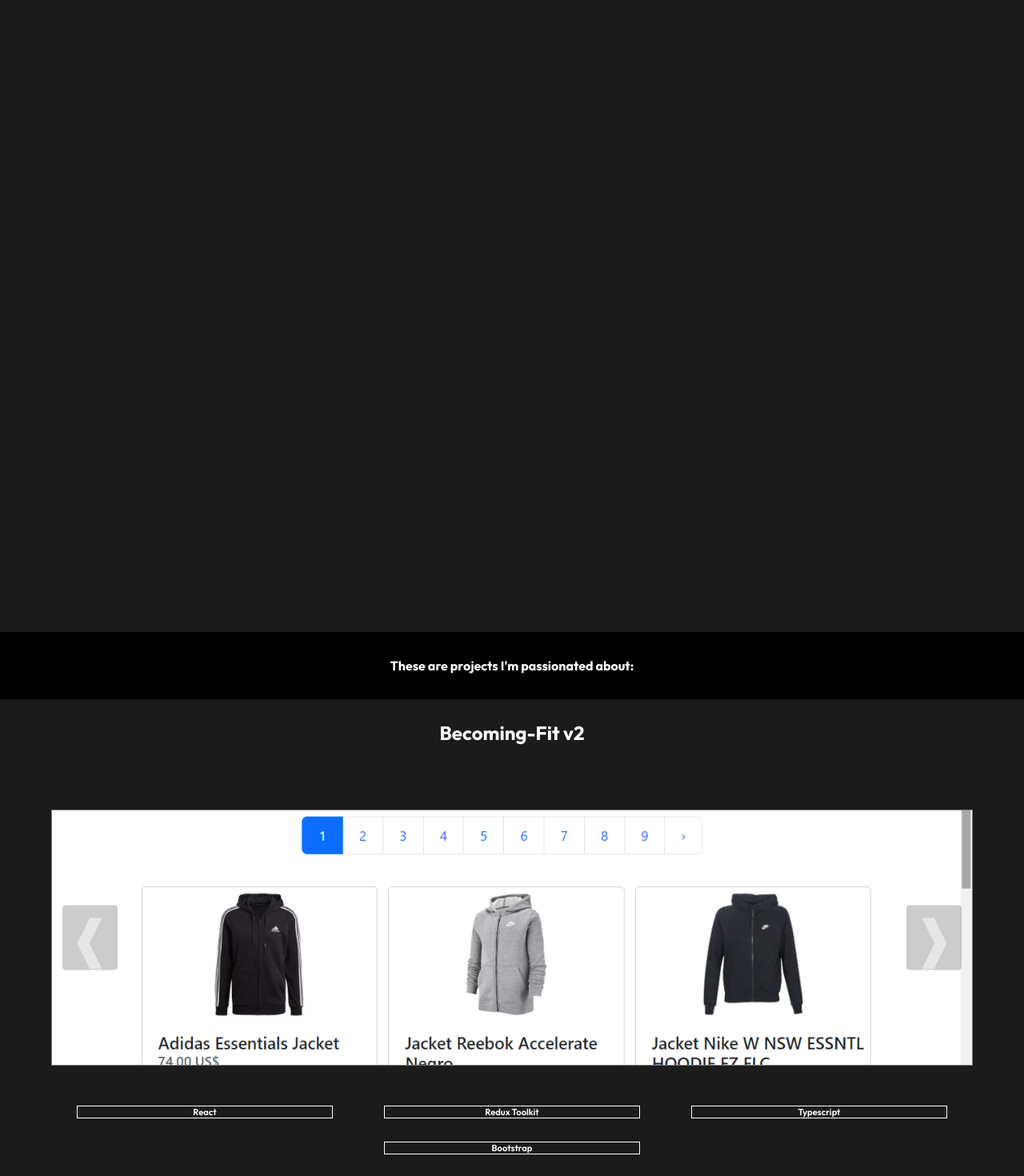
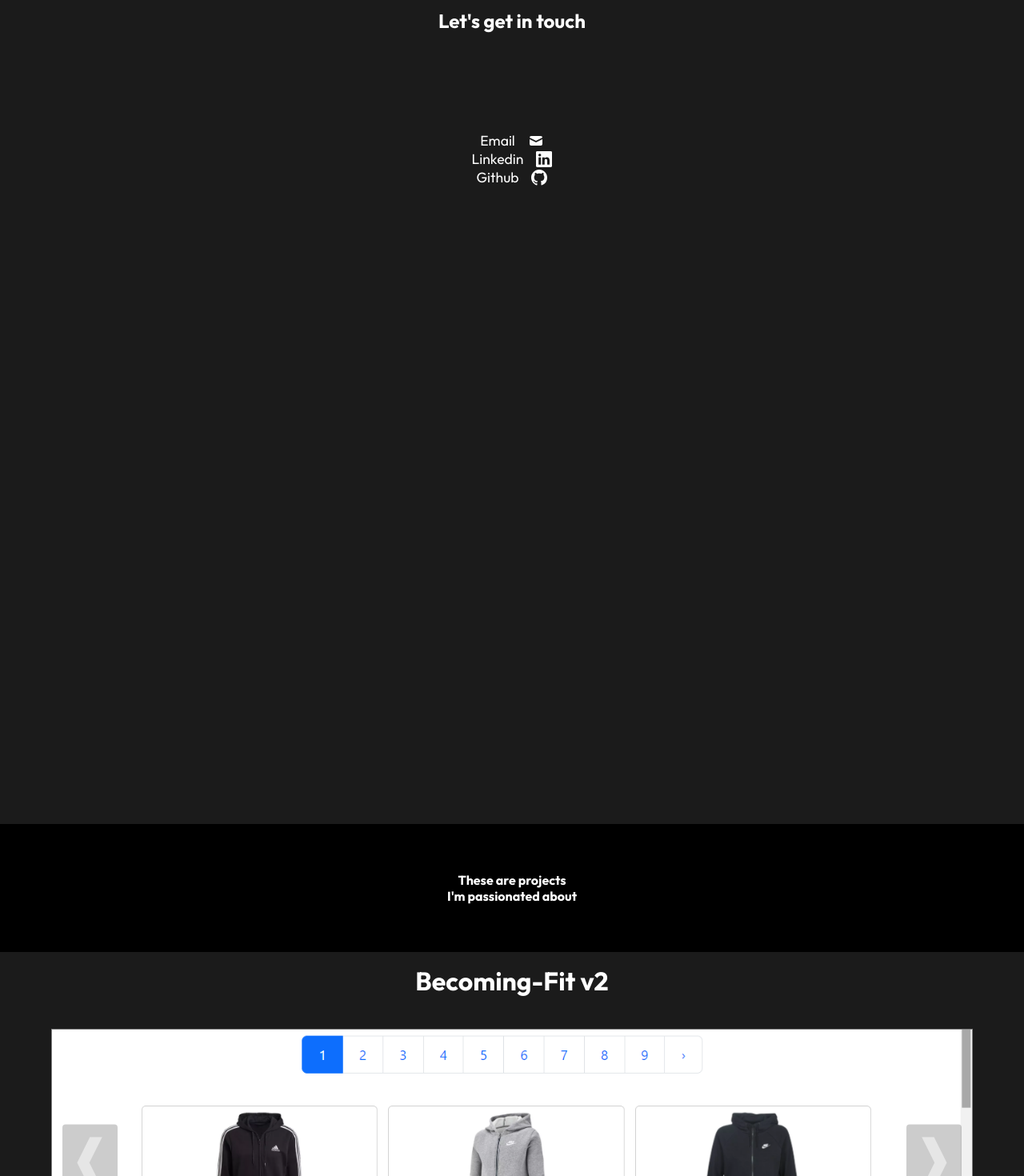
Before and after one commit to IvanConsorteWork/Portfolio, a React (Vite) app: page / in a window 1280 px wide. Shown: the part 1330-2800 px from the top of the page at 80% size. Built offline with nearby package versions, Linux system fonts and the light colour scheme.

Commit message:
mobile finished

```diff
--- a/src/components/About.css
+++ b/src/components/About.css
@@ -1,5 +1,5 @@
 #about {
-  height: 165vh;
+  height: 185vh;
   width: 100vw;
   display: flex;
   flex-direction: column;
@@ -44,3 +44,38 @@
   justify-content: center;
   gap: 3vw;
 }
+
+#contact {
+  display: flex;
+  flex-direction: column;
+  justify-content: space-between;
+  align-items: center;
+  height: 15%
+}
+
+#contact > h1 {
+  font-size: 1rem;
+}
+
+#social-media {
+  display: flex;
+  flex-direction: column;
+  justify-content: space-around;
+  align-items: center;
+  width: 80vw;
+}
+
+#social-media > a {
+  display: flex;
+  justify-content: center;
+  align-items: center;
+  gap: 2vh;
+  font-size: 1.1rem;
+  position: relative;
+  top: 0;
+  transition: top ease 0.5s;
+}
+
+#social-media a:hover {
+  top: -10px
+}
--- a/src/components/About.jsx
+++ b/src/components/About.jsx
@@ -1,6 +1,8 @@
 import './About.css'
 import SkillCard from '../components/SkillCard'
 import SkillsData from '../components/SkillsData'
+import { BsGithub, BsLinkedin } from 'react-icons/bs'
+import  { HiMail } from 'react-icons/hi'
 
 export default function About () {
   return (
@@ -28,6 +30,23 @@
 						})}
 					</div>
       </div>
+      <div id='contact'>
+        <h2>Let's get in touch</h2>
+        <div id='social-media'>
+          <a href='#'>
+            Email
+            <HiMail size={20} />
+          </a>
+          <a href='https://www.linkedin.com/in/ivanconsorte23/'>
+            Linkedin
+            <BsLinkedin size={20} />
+          </a>
+          <a href='https://github.com/IvanConsorteWork'>
+            Github
+            <BsGithub size={20} />
+          </a>
+        </div>
+      </div>
     </div>
   )
 }
--- a/src/components/Hero.css
+++ b/src/components/Hero.css
@@ -28,6 +28,6 @@
 
 #hero-img > img {
   height: 225px;
-	width: 175px;
+	width: 190px;
 	border-radius: 50%;
 }
--- a/src/components/Hero.jsx
+++ b/src/components/Hero.jsx
@@ -4,11 +4,11 @@
 export default function Hero () {
   return (
     <div id="hero">
+      <div id='hero-img'>
+        <img src={ProfilePicture} alt='profile-picture' loading='lazy'/>
+      </div>
       <div id='hero-text'>
         <p>Hi! I'm Ivan Consorte, a <span>FRONT-END REACT DEVELOPER</span> specialiced in creating highly functional, scalable, and complete web experiences. With a meticulous attention to detail, I ensure every aspect of your website is flawlessly executed. Let's create exceptional digital experiences together!</p>
-      </div>
-      <div id='hero-img'>
-        <img src={ProfilePicture} alt='profile-picture' loading='lazy'/>
       </div>
   </div>
   )
--- a/src/components/Navbar.css
+++ b/src/components/Navbar.css
@@ -1,20 +1,12 @@
 #navbar {
-  height: 6vh;
+  height: 10vh;
   width: 100vw;
   background-color: black;
-  position: fixed;
-  top: 0;
-  z-index: 10;
+  display: flex;
+  align-items: center;
+  justify-content: space-around;
 }
 
-#navbar-ul {
-  display: flex;
-  justify-content: space-around;
-  align-items: center;
+#navbar > h1 {
+  font-size: 1.3rem
 }
-
-#navbar-ul > li {
-  font-size: 1rem;
-  color: white;
-  cursor: pointer;
-}
--- a/src/components/Navbar.jsx
+++ b/src/components/Navbar.jsx
@@ -1,20 +1,10 @@
-import React from 'react'
 import './Navbar.css'
+import { Link } from 'react-scroll';
 
 export default function Navbar () {
   return (
     <div id='navbar'>
-      <ul id='navbar-ul'>
-        <li>
-          About
-        </li>
-        <li>
-          Projects
-        </li>
-        <li>
-          Contact
-        </li>
-      </ul>
+      <h1>Ivan Consorte</h1>
     </div>
   )
 }
--- a/src/components/ProjectCard.css
+++ b/src/components/ProjectCard.css
@@ -1,71 +1,77 @@
 .project-card {
     display: flex;
     flex-direction: column;
-    justify-content: space-around;
-    height: 150vh;
-    width: 90vw;
+    justify-content: start;
+    gap: 5vh;
+    height: 145vh;
+    width: 100vw;
+    background-color: rgb(27, 27, 27);
 }
 
 .project-title {
+    display: flex;
+    align-items: center;
+    justify-content: center;
+    padding-top: 2vh;
+}
+
+.project-title > h2 {
     text-align: center;
-    flex: 1
+    font-size: 2rem
 }
 
 .project-img-container {
     display: flex;
     justify-content: center;
     align-items: center;
-    flex: 4
 }
 
 .project-description-container {
     display: flex;
     flex-direction: column;
     align-items: center;
-    flex: 8;
     padding-top: 3vh;
-}
-
-.project-stacks {
-    display: flex;
-    justify-content: space-around;
-    align-items: center;
-    flex-wrap: wrap;
-    flex: 1;
-}
-
-.project-stacks > div {
-    background: transparent;
-    color: #fff;
-    border: 1px solid #fff;
-    font-size: .7rem;
-    font-weight: 600;
-    width: 25vw;
-    text-align: center;
-    cursor: none;
-    margin-bottom: 2.5vh;
-}
-
-.project-stacks > div:hover {
-    background: rgba(255, 255, 255, 0.2);
-    color: #fff;
-    transition: 0.3s
+    gap: 6vh;
 }
 
 .project-details {
     display: flex;
     flex-direction: column;
-    justify-content: space-evenly;
-    flex: 5
+    justify-content: center;
+    flex: 1;
+    gap: 10vh
 }
 
-.project-details > p {
+.project-details-features {
+    display: flex;
+    flex-direction: column;
+    align-items: center;
+    justify-content: space-around;
+    border-top: 1px solid white;
+    border-bottom: 1px solid white;
+    padding-bottom: 2vh;
+}
+
+.project-details-features > p {
     font-size: .8rem;
     padding: 0 2rem;
     text-align: start;
 }
 
-.project-details > p > span {
+.project-details-features > p > span {
+    display: block;
+    text-align: center;
+    font-size: 1.5rem;
+    font-weight: bold;
+}
+
+.project-details-text > p {
+    font-size: .8rem;
+    padding: 0 2rem;
+    text-align: start;
+}
+
+.project-details-text > p > span {
     display: block;
     text-align: center;
     font-size: 1.5rem;
@@ -74,7 +80,15 @@
 
 .project-details-btns {
     display: flex;
-    flex-direction: column;
     justify-content: space-around;
-    flex: 2
+    align-items: center;
+    flex: 1;
+    width: 100%
 }
+
+.nav-link {
+    display: flex;
+    align-items: center;
+    justify-content: center;
+    gap: 7px
+}
--- a/src/components/ProjectCard.jsx
+++ b/src/components/ProjectCard.jsx
@@ -9,25 +9,25 @@
   const techStacks = ["React", "Redux Toolkit", "Typescript", "Bootstrap"]
   return (
     <div className='project-card'>
-      <h2 className='project-title'>{props.title}</h2>
+      <div className='project-title'>
+        <h2>{props.title}</h2>
+      </div>
       <div className='project-img-container'>
         <Carousel slides={props.imgs} />
       </div>
       <div className='project-description-container'>
-        <div className ='project-stacks'>
-          {techStacks?.map((val) => {
-            return (
-                <div>{val}</div>
-            )
-          })}
-        </div>
         <div className='project-details'>
-          <p><span>Features: </span>{props.features}</p>
-          <p>{props.text}</p>
+          <div className='project-details-features'>
+            <p><span>Built with: </span>{props.stack}</p>
+            <p><span>Features: </span>{props.features}</p>
+          </div>
+          <div className='project-details-text'>
+            <p>{props.text}</p>
+          </div>
         </div>
         <div className='project-details-btns'>
-          <NavLink target='_blank' to={props.view} className="btn" style={{display: 'flex', justifyContent: 'center', alignItems: 'center', gap: '7px'}}>Live Demo <BsBoxArrowUpRight size={25}/></NavLink>
-          <NavLink target='_blank' to={props.source} className="btn" style={{display: 'flex', justifyContent: 'center', alignItems: 'center', gap: '7px'}}>Code <FaGithub size={30} /></NavLink>
+          <NavLink target='_blank' to={props.view} className="btn nav-link">Live Demo <BsBoxArrowUpRight size={20}/></NavLink>
+          <NavLink target='_blank' to={props.source} className="btn nav-link">Code <FaGithub size={20} /></NavLink>
         </div>
       </div>
     </div>
--- a/src/components/ProjectsContainer.css
+++ b/src/components/ProjectsContainer.css
@@ -1,12 +1,19 @@
 #project-section {
-  height: 500vh;
+  height: 460vh;
+  background-color: black;
 }
 
 #project-heading {
+  display: flex;
+  align-items: center;
+  justify-content: center;
+  flex-direction: column;
+  height: 20vh
+}
+
+#project-heading > h1 {
+  font-size: 1rem;
   text-align: center;
-  font-size: 1rem;
-  padding: 2rem 0;
-  background-color: black;
 }
 
 #project-container {
@@ -15,7 +22,6 @@
   margin: auto;
   display: flex;
   flex-direction: column;
-  justify-content: space-around;
+  justify-content: space-between;
   align-items: center;
-  gap: 15vh;
 }
--- a/src/components/ProjectsContainer.jsx
+++ b/src/components/ProjectsContainer.jsx
@@ -6,7 +6,10 @@
 export default function ProjectsContainer () {
   return (
     <div id='project-section'>
-      <h1 id='project-heading'>These are projects I'm passionated about:</h1>
+      <div id='project-heading'>
+        <h1>These are projects</h1>
+        <h1>I'm passionated about</h1>
+      </div>
       <div id='project-container'>
         {ProjectsData.map((val, ind) => {
           return (
--- a/src/index.css
+++ b/src/index.css
@@ -25,8 +25,8 @@
 }
 
 .btn {
-  padding: 1.1vh 4.5vw;
-  font-size: .8rem;
+  padding: 1vh 3.5vw;
+  font-size: .6rem;
   text-transform: uppercase;
   background: rgb(248, 217, 15);
   color: #222;
```
Also changed, not shown: src/assets/fotoperfil.jpg (added).
